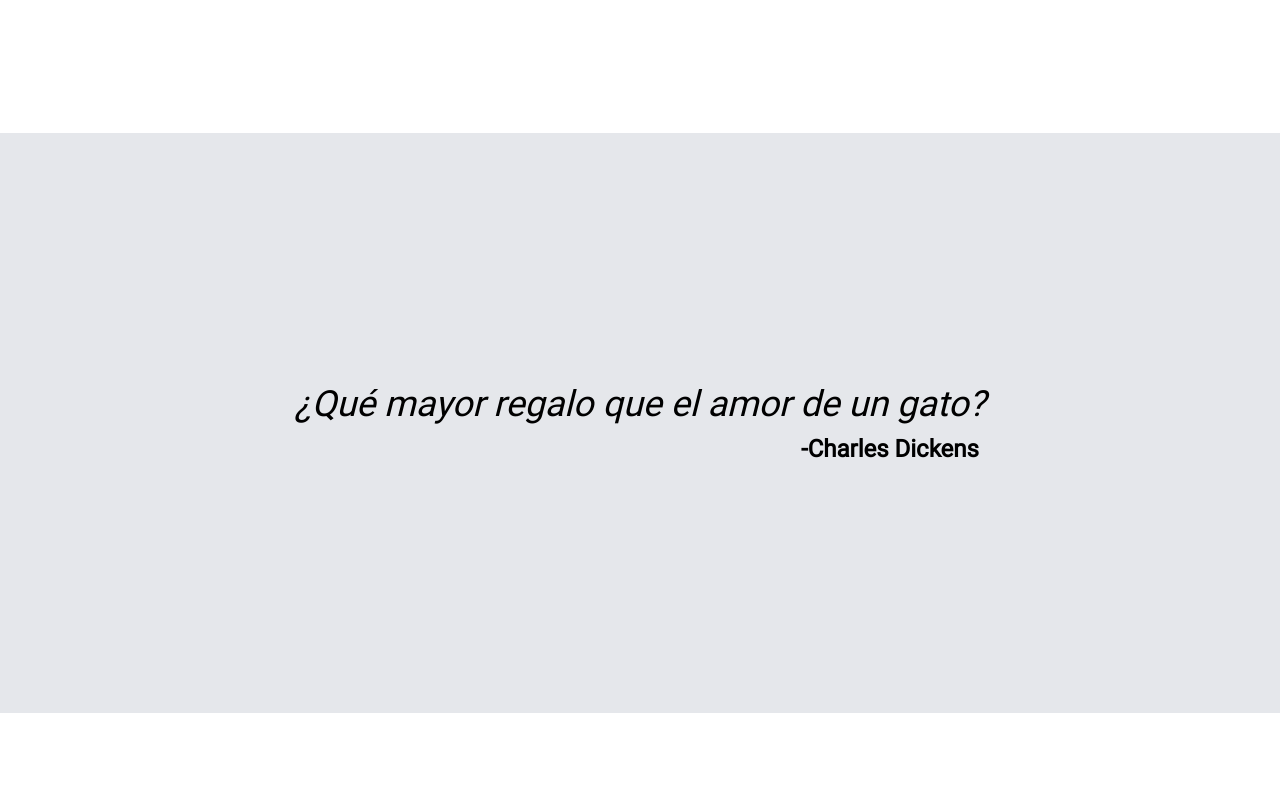
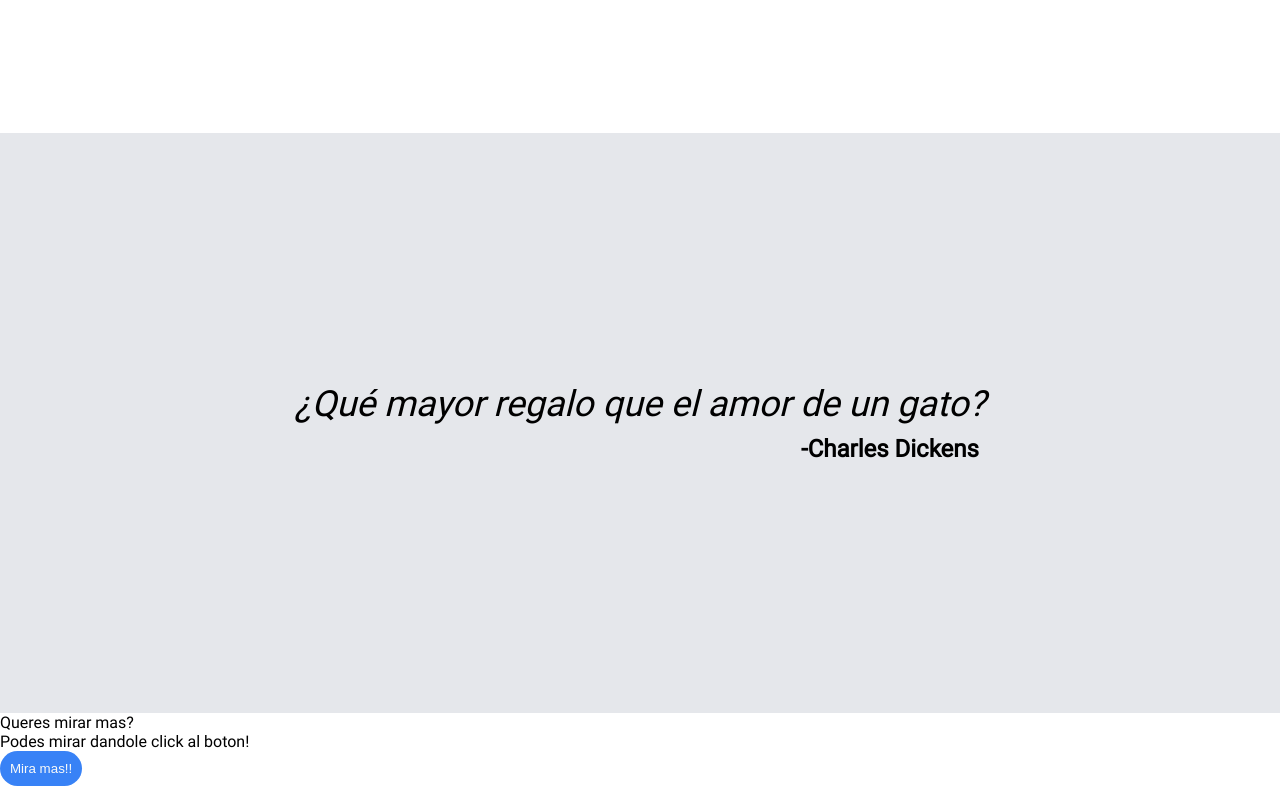
Before and after one commit to Kranskur/landing-page, a plain HTML site: page index.html in a window 1280 px wide. Shown: the part 1096-1882 px from the top of the page. Before the commit the page ends 1809 px from the top, so only its background shows below. Drawn offline with Linux system fonts and the light colour scheme.

Commit message:
Added See More section

```diff
--- a/index.html
+++ b/index.html
@@ -71,5 +71,12 @@
                 -Charles Dickens
             </div>
         </div>
+        <div class="container-four">
+            <div class="more">
+                <div class="more-header"> Queres mirar mas?</div>
+                <div class="more-text"> Podes mirar dandole click al boton!</div>
+                <button>Mira mas!!</button>
+            </div>
+        </div>
     </body>
 </html>
```
